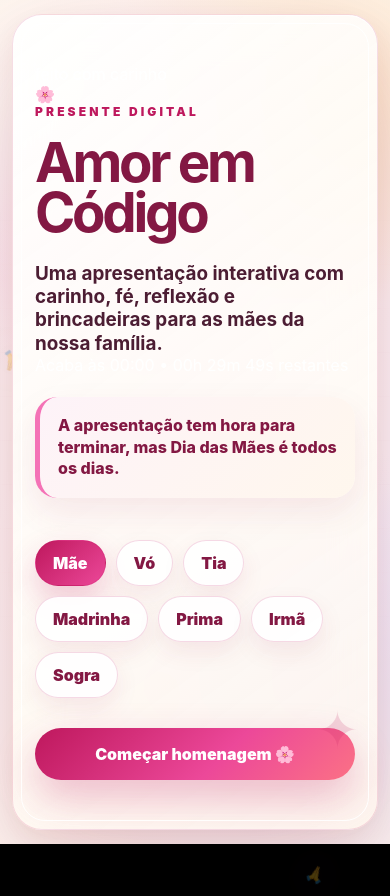
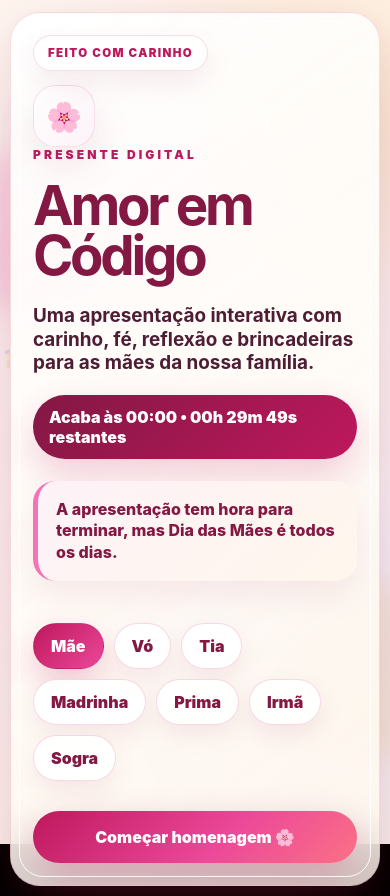
Before and after one commit to thiagodouglas19t-lang/Criando-o-inevit-vel, a React (Vite) app: page / in a window 390 px wide. Before the commit the page ends 844 px from the top, so only its background shows below. Built offline with nearby package versions, Linux system fonts and the light colour scheme.

Commit message:
Remove star decoration and upgrade luxury mobile design

```diff
--- a/src/index.css
+++ b/src/index.css
@@ -8,39 +8,49 @@
 button { font: inherit; border: 0; cursor: pointer; }
 button:disabled { cursor: not-allowed; opacity: .35; }
 
-.page { min-height: 100vh; position: relative; overflow: hidden; display: flex; align-items: center; justify-content: center; padding: 24px; }
-.bg { position: fixed; inset: 0; background: radial-gradient(circle at 8% 12%, rgba(255,255,255,.95), transparent 22%), radial-gradient(circle at 20% 18%, rgba(251, 207, 232, .95), transparent 30%), radial-gradient(circle at 90% 8%, rgba(254, 215, 170, .95), transparent 28%), radial-gradient(circle at 85% 85%, rgba(221, 214, 254, .7), transparent 34%), linear-gradient(135deg, #fffaf3, #fff1f2 45%, #faf5ff); }
-.bg::after { content: ''; position: absolute; inset: 0; background: radial-gradient(circle at center, transparent 0, rgba(255,255,255,.20) 45%, rgba(255,247,237,.70) 100%); }
-.grid-bg { position: fixed; inset: 0; opacity: .18; background-image: linear-gradient(rgba(190, 24, 93, .10) 1px, transparent 1px), linear-gradient(90deg, rgba(190, 24, 93, .10) 1px, transparent 1px); background-size: 44px 44px; mask-image: radial-gradient(circle at center, black, transparent 78%); }
-.heart { position: fixed; top: 110%; font-size: 1.15rem; opacity: 0; animation: floatHeart linear infinite; filter: drop-shadow(0 0 14px rgba(190, 24, 93, .20)); }
-@keyframes floatHeart { 0% { transform: translateY(0) rotate(0deg) scale(.85); opacity: 0; } 12% { opacity: .55; } 100% { transform: translateY(-125vh) rotate(360deg) scale(1.16); opacity: 0; } }
+.page { min-height: 100vh; position: relative; overflow: hidden; display: flex; align-items: center; justify-content: center; padding: 22px; }
+.bg { position: fixed; inset: 0; background: radial-gradient(circle at 12% 10%, rgba(255,255,255,.96), transparent 20%), radial-gradient(circle at 22% 18%, rgba(251, 207, 232, .95), transparent 30%), radial-gradient(circle at 90% 8%, rgba(254, 215, 170, .85), transparent 28%), radial-gradient(circle at 80% 88%, rgba(221, 214, 254, .62), transparent 34%), linear-gradient(135deg, #fffaf3, #fff1f2 45%, #faf5ff); }
+.bg::after { content: ''; position: absolute; inset: 0; background: radial-gradient(circle at center, transparent 0, rgba(255,255,255,.18) 45%, rgba(255,247,237,.72) 100%); }
+.grid-bg { position: fixed; inset: 0; opacity: .13; background-image: linear-gradient(rgba(190, 24, 93, .10) 1px, transparent 1px), linear-gradient(90deg, rgba(190, 24, 93, .10) 1px, transparent 1px); background-size: 46px 46px; mask-image: radial-gradient(circle at center, black, transparent 78%); }
+.orb { position: fixed; border-radius: 999px; filter: blur(12px); opacity: .42; pointer-events: none; }
+.orb-a { width: 160px; height: 160px; left: -50px; top: 18%; background: rgba(244, 114, 182, .42); }
+.orb-b { width: 180px; height: 180px; right: -60px; bottom: 10%; background: rgba(251, 191, 36, .25); }
+.heart { position: fixed; top: 110%; font-size: 1.05rem; opacity: 0; animation: floatHeart linear infinite; filter: drop-shadow(0 0 14px rgba(190, 24, 93, .18)); }
+@keyframes floatHeart { 0% { transform: translateY(0) rotate(0deg) scale(.85); opacity: 0; } 12% { opacity: .38; } 100% { transform: translateY(-125vh) rotate(360deg) scale(1.12); opacity: 0; } }
 
-.deck { position: relative; width: min(1040px, 100%); min-height: min(740px, calc(100vh - 48px)); border: 1px solid rgba(190, 24, 93, .14); border-radius: 42px; padding: 34px; background: linear-gradient(145deg, rgba(255,255,255,.92), rgba(255,247,237,.78)); box-shadow: 0 38px 110px rgba(136, 19, 55, .18), 0 10px 30px rgba(146, 64, 14, .08), inset 0 1px 0 rgba(255,255,255,.95); backdrop-filter: blur(22px); display: flex; flex-direction: column; animation: enter .45s ease both; }
+.deck { position: relative; width: min(1040px, 100%); min-height: min(740px, calc(100vh - 44px)); border: 1px solid rgba(190, 24, 93, .14); border-radius: 42px; padding: 34px; background: linear-gradient(145deg, rgba(255,255,255,.94), rgba(255,247,237,.82)); box-shadow: 0 38px 110px rgba(136, 19, 55, .17), 0 10px 30px rgba(146, 64, 14, .07), inset 0 1px 0 rgba(255,255,255,.98); backdrop-filter: blur(24px); display: flex; flex-direction: column; animation: enter .45s ease both; }
 @keyframes enter { from { opacity: 0; transform: translateY(16px) scale(.985); } to { opacity: 1; transform: translateY(0) scale(1); } }
-.deck::before { content: '✦'; position: absolute; right: 28px; bottom: 22px; color: rgba(190, 24, 93, .16); font-size: 4.2rem; line-height: 1; }
-.deck::after { content: ''; position: absolute; inset: 14px; border-radius: 31px; border: 1px solid rgba(255,255,255,.9); pointer-events: none; }
+.deck::before { content: ''; position: absolute; right: 30px; bottom: 26px; width: 92px; height: 92px; border-radius: 50%; background: radial-gradient(circle, rgba(244,114,182,.22), transparent 65%); pointer-events: none; }
+.deck::after { content: ''; position: absolute; inset: 14px; border-radius: 31px; border: 1px solid rgba(255,255,255,.92); pointer-events: none; }
 .cover { justify-content: center; }
+.ribbon { position: absolute; top: 20px; right: 22px; z-index: 2; border-radius: 999px; padding: 10px 14px; background: rgba(255,255,255,.82); border: 1px solid rgba(190,24,93,.14); color: #be185d; font-size: .72rem; font-weight: 1000; text-transform: uppercase; letter-spacing: .12em; box-shadow: 0 12px 28px rgba(136,19,55,.08); }
+.cover-icon, .slide-icon { width: 72px; height: 72px; display: grid; place-items: center; border-radius: 24px; background: linear-gradient(135deg, #fff, #fdf2f8); box-shadow: 0 16px 38px rgba(136,19,55,.10); font-size: 2rem; border: 1px solid rgba(190,24,93,.12); }
+.slide-icon { position: absolute; right: 32px; top: 88px; opacity: .95; }
 .eyebrow { margin: 0; color: #be185d; font-size: .75rem; font-weight: 1000; letter-spacing: .26em; text-transform: uppercase; }
 h1, h2 { margin: 0; color: #831843; letter-spacing: -.06em; line-height: .92; text-wrap: balance; }
 h1 { margin-top: 18px; font-size: clamp(3.4rem, 14vw, 8.2rem); }
-h2 { margin-top: 10px; font-size: clamp(2.25rem, 8.8vw, 5.6rem); max-width: 860px; }
+h2 { margin-top: 10px; font-size: clamp(2.25rem, 8.8vw, 5.6rem); max-width: 820px; padding-right: 86px; }
 .cover-text, .slide-text { color: #4c1d33; font-size: clamp(1.18rem, 4.6vw, 2.08rem); line-height: 1.24; font-weight: 680; text-wrap: pretty; }
 .cover-text { max-width: 790px; margin: 24px 0 0; }
 .slide-text { margin: 0; }
-.verse, .small-note { margin-top: 22px; border-left: 5px solid #f472b6; border-radius: 22px; background: linear-gradient(135deg, rgba(253, 242, 248, .95), rgba(255, 247, 237, .95)); padding: 18px; color: #831843; font-size: clamp(1rem, 3.6vw, 1.38rem); line-height: 1.35; font-weight: 780; box-shadow: 0 14px 34px rgba(136, 19, 55, .08); }
+.verse, .small-note { margin-top: 22px; border-left: 5px solid #f472b6; border-radius: 22px; background: linear-gradient(135deg, rgba(253, 242, 248, .96), rgba(255, 247, 237, .96)); padding: 18px; color: #831843; font-size: clamp(1rem, 3.6vw, 1.38rem); line-height: 1.35; font-weight: 780; box-shadow: 0 14px 34px rgba(136, 19, 55, .08); }
+.countdown-pill { width: fit-content; margin-top: 20px; border-radius: 999px; background: linear-gradient(135deg, #831843, #be185d); color: white; padding: 12px 16px; font-weight: 950; box-shadow: 0 16px 36px rgba(190,24,93,.20); }
+.timer-box { display: flex; align-items: center; gap: 8px; width: fit-content; margin: 22px 0 0; border-radius: 28px; background: #fff; border: 1px solid rgba(190,24,93,.14); padding: 18px; box-shadow: 0 18px 42px rgba(136,19,55,.10); color: #831843; }
+.timer-box strong { font-size: clamp(2rem, 10vw, 4rem); line-height: 1; }
+.timer-box span { font-size: 1rem; font-weight: 950; color: #be185d; margin-right: 6px; }
 
 .chips { display: flex; flex-wrap: wrap; gap: 10px; margin-top: 26px; }
 .chip, .ghost, .primary, .option, .gift-card { border-radius: 999px; transition: transform .18s ease, box-shadow .18s ease, background .18s ease; }
-.chip { padding: 12px 17px; background: rgba(255,255,255,.92); color: #831843; border: 1px solid rgba(190, 24, 93, .16); font-weight: 900; box-shadow: 0 10px 24px rgba(136, 19, 55, .08); }
+.chip { padding: 12px 17px; background: rgba(255,255,255,.94); color: #831843; border: 1px solid rgba(190, 24, 93, .16); font-weight: 900; box-shadow: 0 10px 24px rgba(136, 19, 55, .08); }
 .chip.active { background: linear-gradient(135deg, #be185d, #ec4899); color: #fff; box-shadow: 0 14px 30px rgba(190,24,93,.22); }
 .primary { width: fit-content; margin-top: 30px; padding: 16px 24px; background: linear-gradient(135deg, #be185d, #ec4899 58%, #fb7185); color: white; font-weight: 1000; box-shadow: 0 18px 42px rgba(190, 24, 93, .28); }
 .primary:hover, .ghost:hover, .option:hover, .gift-card:hover, .chip:hover { transform: translateY(-2px); }
 .primary.small { margin-top: 22px; }
-.ghost { padding: 14px 20px; background: rgba(255,255,255,.78); color: #831843; border: 1px solid rgba(190, 24, 93, .16); font-weight: 950; box-shadow: 0 10px 26px rgba(136, 19, 55, .07); }
+.ghost { padding: 14px 20px; background: rgba(255,255,255,.82); color: #831843; border: 1px solid rgba(190, 24, 93, .16); font-weight: 950; box-shadow: 0 10px 26px rgba(136, 19, 55, .07); }
 .ghost.full { width: fit-content; margin-top: 18px; }
 
 .top { display: flex; align-items: flex-start; justify-content: space-between; gap: 18px; }
-.counter { flex: 0 0 auto; border-radius: 999px; background: rgba(255,255,255,.92); color: #be185d; border: 1px solid rgba(190, 24, 93, .14); padding: 10px 14px; font-weight: 1000; box-shadow: 0 10px 26px rgba(136, 19, 55, .08); }
+.counter { flex: 0 0 auto; border-radius: 999px; background: rgba(255,255,255,.94); color: #be185d; border: 1px solid rgba(190, 24, 93, .14); padding: 10px 14px; font-weight: 1000; box-shadow: 0 10px 26px rgba(136, 19, 55, .08); }
 .bar { height: 10px; margin: 24px 0 30px; border-radius: 99px; background: rgba(190, 24, 93, .12); overflow: hidden; box-shadow: inset 0 1px 2px rgba(136,19,55,.08); }
 .bar > div { height: 100%; border-radius: 99px; background: linear-gradient(90deg, #be185d, #fb7185, #f59e0b); transition: width .35s ease; }
 .slide-body { flex: 1; display: flex; flex-direction: column; justify-content: center; position: relative; z-index: 1; }
@@ -51,24 +61,29 @@
 .final-box { margin-top: 26px; border-radius: 32px; background: linear-gradient(135deg, #be185d, #ec4899, #fb7185); color: white; padding: 26px; text-align: center; font-size: clamp(1.9rem, 7vw, 4.2rem); font-weight: 1000; box-shadow: 0 22px 60px rgba(190, 24, 93, .26); }
 .question { margin: 0 0 20px; color: #4c1d33; font-size: clamp(1.38rem, 5vw, 2.45rem); line-height: 1.12; font-weight: 1000; }
 .option-grid { display: grid; grid-template-columns: repeat(2, minmax(0, 1fr)); gap: 14px; }
-.option { border-radius: 24px; background: rgba(255,255,255,.94); border: 1px solid rgba(190, 24, 93, .13); color: #831843; padding: 20px; text-align: left; font-size: 1.08rem; font-weight: 950; box-shadow: 0 14px 30px rgba(136, 19, 55, .08); }
+.option { border-radius: 24px; background: rgba(255,255,255,.96); border: 1px solid rgba(190, 24, 93, .13); color: #831843; padding: 20px; text-align: left; font-size: 1.08rem; font-weight: 950; box-shadow: 0 14px 30px rgba(136, 19, 55, .08); }
 .card-grid { display: grid; grid-template-columns: repeat(4, minmax(0, 1fr)); gap: 14px; }
-.gift-card { border-radius: 28px; padding: 20px 14px; background: rgba(255,255,255,.94); color: #831843; border: 1px solid rgba(190, 24, 93, .13); display: flex; min-height: 138px; flex-direction: column; align-items: center; justify-content: center; gap: 10px; font-weight: 1000; box-shadow: 0 16px 34px rgba(136, 19, 55, .1); }
+.gift-card { border-radius: 28px; padding: 20px 14px; background: rgba(255,255,255,.96); color: #831843; border: 1px solid rgba(190, 24, 93, .13); display: flex; min-height: 138px; flex-direction: column; align-items: center; justify-content: center; gap: 10px; font-weight: 1000; box-shadow: 0 16px 34px rgba(136, 19, 55, .1); }
 .gift-card span { font-size: 2.1rem; }
 .gift-card.active { background: linear-gradient(135deg, #be185d, #ec4899); color: #fff; transform: translateY(-2px); }
 
 @media (max-width: 640px) {
-  .page { align-items: flex-start; padding: 12px; padding-top: 14px; }
-  .deck { min-height: calc(100vh - 28px); border-radius: 30px; padding: 22px; }
-  .deck::before { right: 18px; bottom: 74px; font-size: 3.2rem; }
+  .page { align-items: flex-start; padding: 10px; padding-top: 12px; }
+  .deck { min-height: calc(100vh - 24px); border-radius: 30px; padding: 22px; }
+  .deck::before { display: none; }
   .deck::after { inset: 8px; border-radius: 24px; }
+  .ribbon { position: static; width: fit-content; margin-bottom: 14px; }
+  .cover-icon { width: 62px; height: 62px; border-radius: 22px; font-size: 1.8rem; }
+  .slide-icon { position: static; width: 58px; height: 58px; border-radius: 20px; font-size: 1.7rem; margin-bottom: 14px; }
+  h2 { padding-right: 0; }
   .top { display: block; }
   .counter { display: inline-block; margin-top: 14px; }
   .bar { margin: 18px 0 24px; }
   .slide-body { justify-content: flex-start; padding-top: 8px; }
   .option-grid, .card-grid { grid-template-columns: 1fr; }
   .gift-card { min-height: auto; flex-direction: row; justify-content: flex-start; }
-  .nav { position: sticky; bottom: 10px; background: rgba(255,247,237,.82); backdrop-filter: blur(14px); border: 1px solid rgba(190,24,93,.12); border-radius: 999px; padding: 8px; }
+  .timer-box { width: 100%; justify-content: center; }
+  .nav { position: sticky; bottom: 10px; background: rgba(255,247,237,.86); backdrop-filter: blur(14px); border: 1px solid rgba(190,24,93,.12); border-radius: 999px; padding: 8px; }
   .nav .primary, .nav .ghost { flex: 1; margin-top: 0; padding: 13px 12px; text-align: center; }
   .primary { width: 100%; text-align: center; }
 }
```
